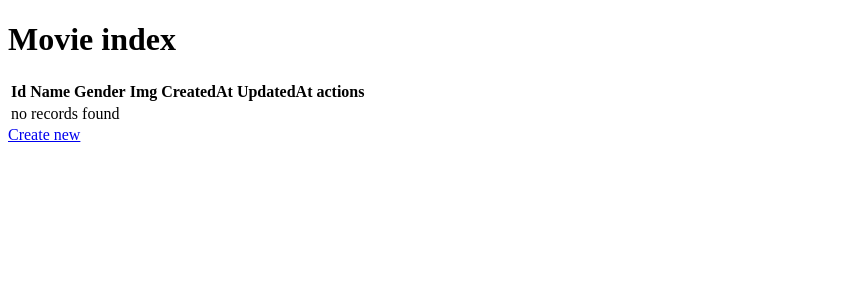
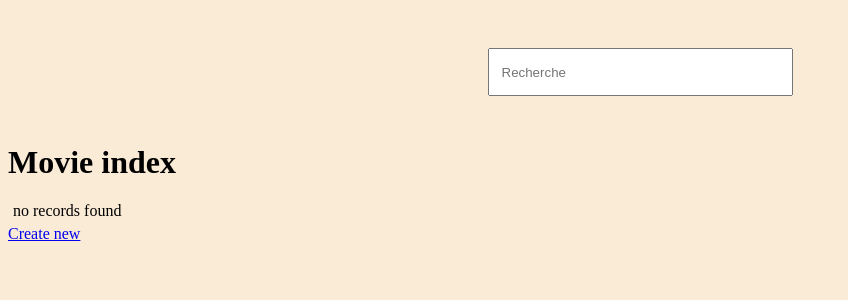
Before and after one commit to AntoineM666/test-recutement, a Symfony app: template templates/movie/index.html.twig in a window 1280 px wide. Shown: the top 300 px of the page, without its empty margins (0-848 px from the left). Run offline with Twig, Linux system fonts and the light colour scheme; the template is opened without the code that fills it, so the values that code supplies are empty; some libraries are stand-ins or nearby versions.

Commit message:
add card of movie and css associate

```diff
--- a/public/css/Style.css
+++ b/public/css/Style.css
@@ -0,0 +1,55 @@
+body{
+  background-color: antiquewhite;
+}
+.grid{
+  width: 100%;
+  display: flex;
+  flex-wrap: wrap;
+  margin: 5px;
+
+}
+
+/*Card of movies*/
+
+
+.card {
+  /* Add shadows to create the "card" effect */
+  box-shadow: 0 4px 8px 0 rgba(0,0,0,0.2);
+  transition: 0.3s;
+  width: 15%;
+  margin: 10px;
+
+}
+
+/* On mouse-over, add a deeper shadow */
+.card:hover {
+  box-shadow: 0 8px 16px 0 rgba(0,0,0,0.2);
+}
+
+/* Add some padding inside the card container */
+.container {
+  padding: 2px 16px;
+}
+
+
+
+/* search bar */
+#jq_search
+			{
+				text-align:center;
+				margin:48px 0;
+			}
+
+				#jq_search input[type="search"]
+				{
+					padding:12px;
+					width:305px;
+					height:48px;
+				}
+
+				#jq_search input[type="submit"]
+				{
+					width:68px;
+					height:48px;
+					background:#333 url(img/search_icon_sprite.png) no-repeat ;
+        }
--- a/templates/base.html.twig
+++ b/templates/base.html.twig
@@ -1,5 +1,6 @@
 <!DOCTYPE html>
 <html>
+
 <head>
     <meta charset="UTF-8">
     <title>{% block title %}Welcome!{% endblock %}</title>
@@ -13,10 +14,25 @@
     {#{{ encore_entry_script_tags('app') }}#}
     {% endblock %}
 </head>
+
 <body>
     {% block body %}
+    <form id="jq_search">
+        <input type="search" placeholder="Recherche" />
+    </form>
+
+
+
+
+
+
+
+
+
+
 
 
     {% endblock %}
 </body>
+
 </html>
--- a/templates/movie/index.html.twig
+++ b/templates/movie/index.html.twig
@@ -5,39 +5,30 @@
 {% block body %}{{ parent() }}
     <h1>Movie index</h1>
 
-    <table class="table">
-        <thead>
-            <tr>
-                <th>Id</th>
-                <th>Name</th>
-                <th>Gender</th>
-                <th>Img</th>
-                <th>CreatedAt</th>
-                <th>UpdatedAt</th>
-                <th>actions</th>
-            </tr>
-        </thead>
-        <tbody>
+    <div class="grid">
         {% for movie in movies %}
-            <tr>
-                <td>{{ movie.id }}</td>
-                <td>{{ movie.name }}</td>
-                <td>{{ movie.gender }}</td>
-                <td>{{ movie.img }}</td>
-                <td>{{ movie.createdAt ? movie.createdAt|date('Y-m-d H:i:s') : '' }}</td>
-                <td>{{ movie.updatedAt ? movie.updatedAt|date('Y-m-d H:i:s') : '' }}</td>
-                <td>
-                    <a href="{{ path('movie_show', {'id': movie.id}) }}">show</a>
-                    <a href="{{ path('movie_edit', {'id': movie.id}) }}">edit</a>
-                </td>
-            </tr>
+
+
+        <div class="card">
+
+            <img src="https://via.placeholder.com/150" alt="Avatar" style="width:100%">
+            <div class="container">
+                <h4><b>{{ movie.name }}movie name</b></h4>
+                <h4><b>{{ movie.gender }}movie name</b></h4>
+                {{ movie.id }} {{ movie.img }}
+                <a href="{{ path('movie_show', {'id': movie.id}) }}">show</a>
+                <a href="{{ path('movie_edit', {'id': movie.id}) }}">edit</a>
+            </div>
+        </div>
+
+
+
+
         {% else %}
-            <tr>
+
                 <td colspan="7">no records found</td>
-            </tr>
+
         {% endfor %}
-        </tbody>
-    </table>
-
+    </div>
     <a href="{{ path('movie_new') }}">Create new</a>
 {% endblock %}
```
Lines whose indentation alone changed are shown as unchanged.
